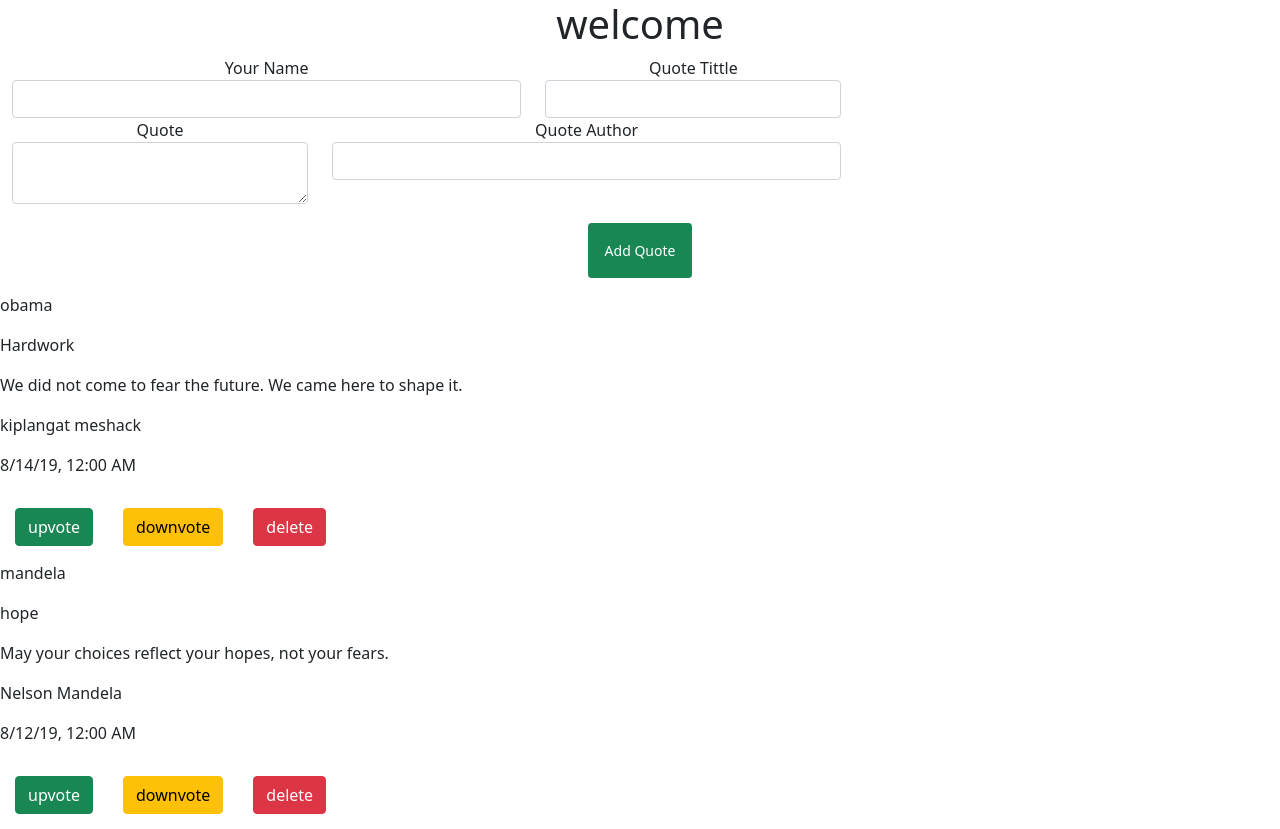
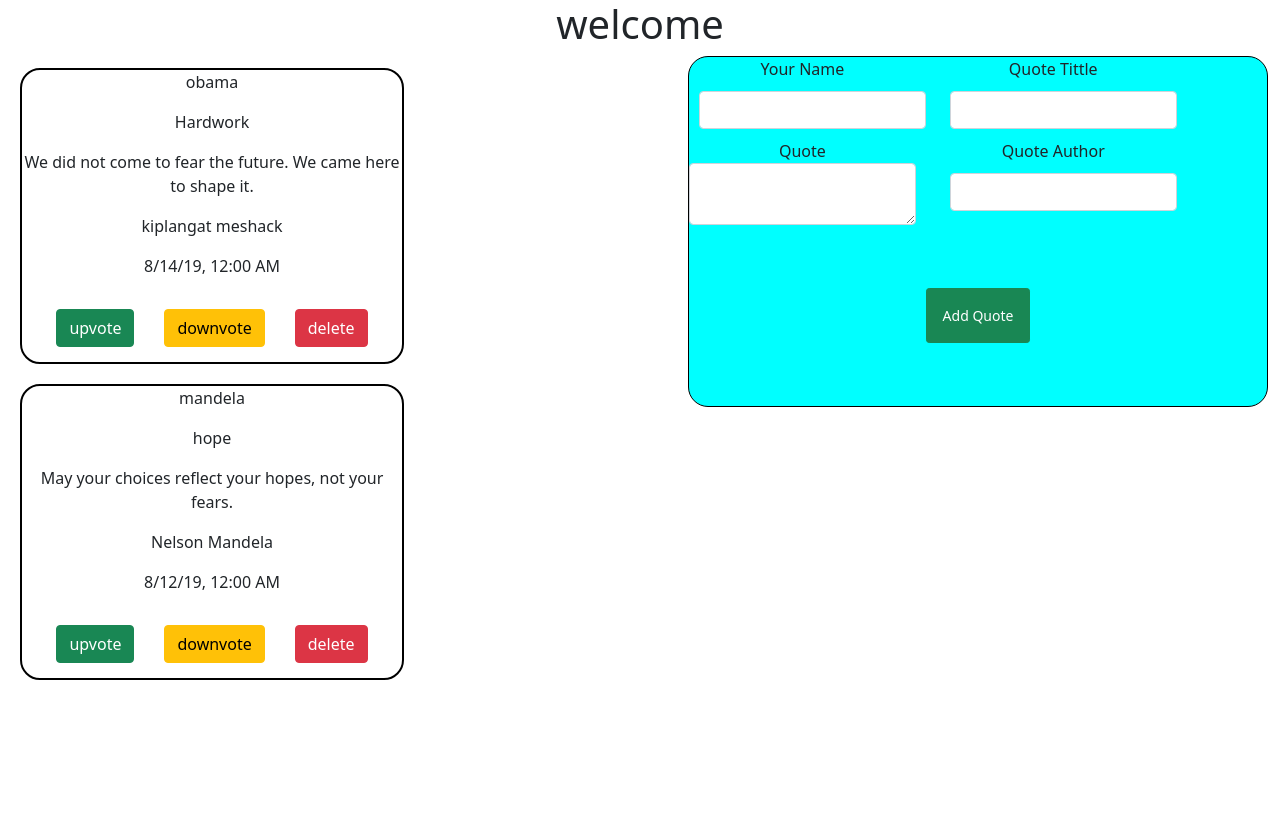
Before and after one commit to kiplangat01/Quote, an Angular app in the folder quote-app/: page / in a window 1280 px wide. After the commit the page ends 800 px from the top, so only its background shows below. Built offline with nearby package versions, Linux system fonts and the light colour scheme.

Commit message:
added more stylings

```diff
--- a/quote-app/src/app/quote-form/quote-form.component.html
+++ b/quote-app/src/app/quote-form/quote-form.component.html
@@ -8,7 +8,7 @@
 
                   </div>
             </div>
-            <div class="col-sm-3">
+            <div class="col-sm-5">
                 <div class="form-group">
                     <label for="name">Quote Tittle</label>
                     <input type="text" required class="form-control" id="title" [(ngModel)]="myquote.title" name="name" #name = "ngModel">
@@ -18,7 +18,7 @@
             </div>
         </div>
         <div class="row">
-            <div class="col-sm-3">
+            <div class="col-sm-5">
                 <div class="form-group">
                     <label for="description">Quote</label>
                     <textarea class="form-control" id="quote" rows="2" required name="quote" [(ngModel)]="myquote.quote" name="quote" #quote = "ngModel"></textarea>
@@ -35,7 +35,7 @@
         </div>
 
         <div class="row">
-            <div class="col-sm-12 text-center pb-1x pt-1">
+            <div class="col-sm-12 text-center pb-5 pt-5">
                 <button type="submit" class="p-3 btn btn-sm btn-success">Add Quote</button>
             </div>
         </div>
--- a/quote-app/src/app/quote/quote.component.html
+++ b/quote-app/src/app/quote/quote.component.html
@@ -2,7 +2,7 @@
 <h1>welcome</h1>
 <app-quote-form (add)="quoteAdded($event)" ></app-quote-form>
 
-<div *ngFor="let quotes of myQuotes; let i = index">
+<div class="quot" *ngFor="let quotes of myQuotes; let i = index">
     <p>{{quotes.name}}</p>
     <p>{{quotes.title}}</p>
     <p>{{quotes.quote}}</p>
--- a/quote-app/src/styles.css
+++ b/quote-app/src/styles.css
@@ -1,8 +1,19 @@
 /* You can add global styles to this file, and also import other style files */
 form{
     text-align: center;
+    border: 1px solid black;
+    width: fit-content;
+    background-color: aqua;
+    border-radius: 20px;
+    float: right;
+    text-align: center;
+}
 
-}
+ input{
+     height: auto;
+     width: 100px;
+     margin: 10px;
+ }
 
 h1{
     text-align: center;
@@ -10,3 +21,11 @@ h1{
 button{
     margin: 15px;
 }
+
+.quot{
+    border: 2px solid black;
+    width: 30%;
+    margin: 20px;
+    border-radius: 20px;
+    text-align: center;
+}
```
